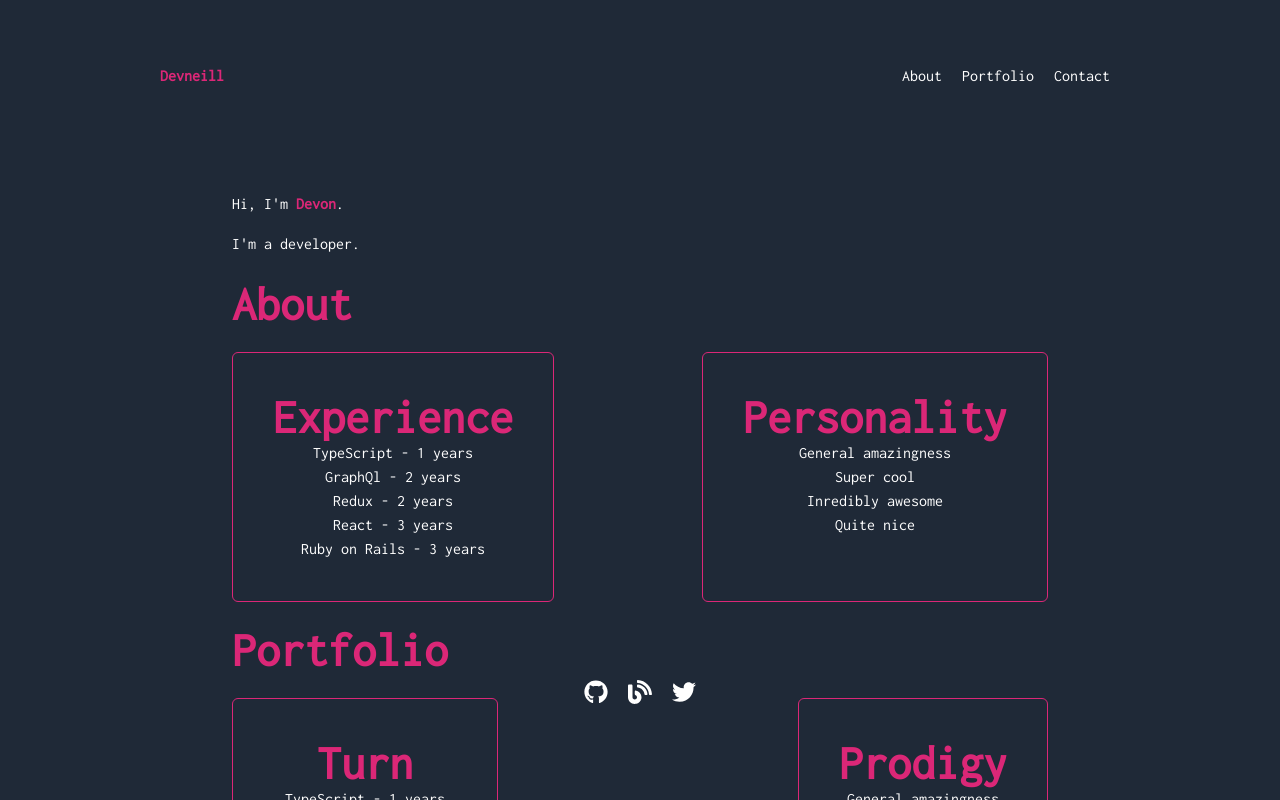
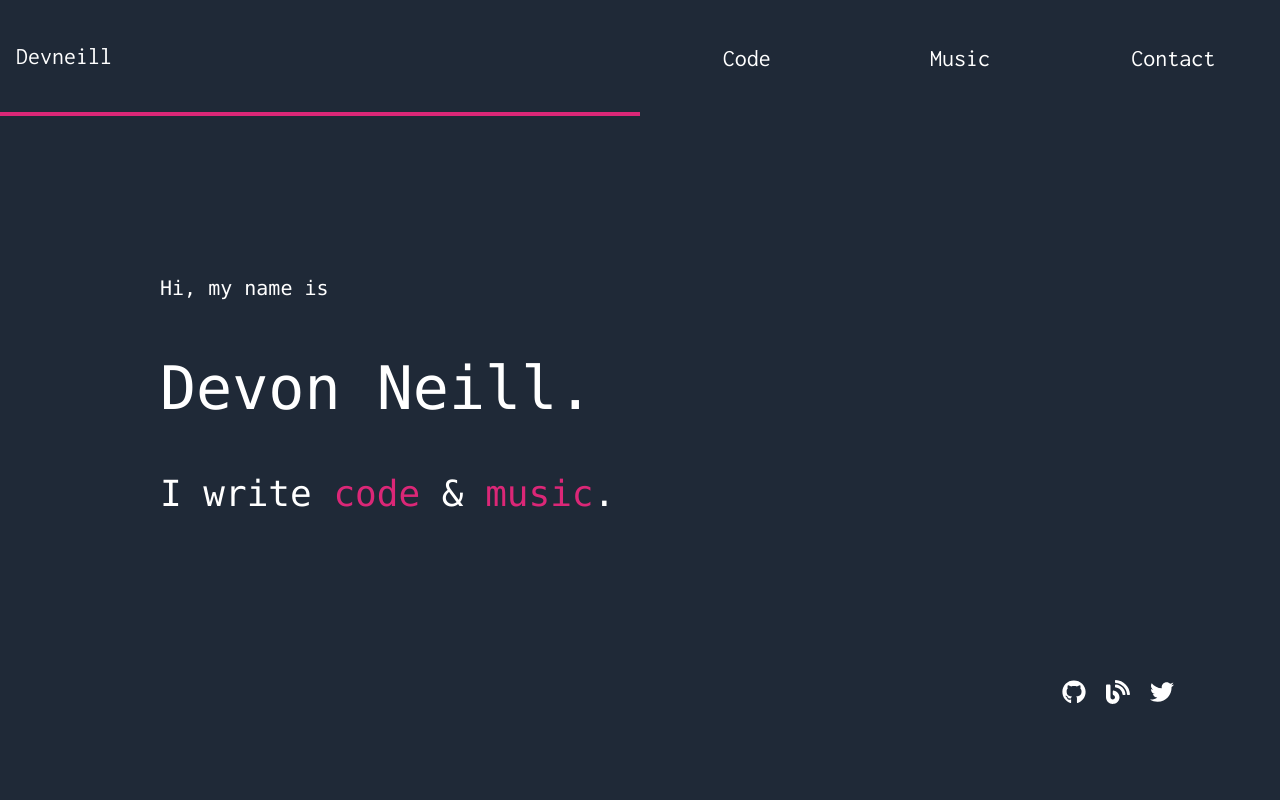
Before and after one commit to devneill/portfolio, a React (Vite) app: page / in a window 1280 px wide. Built offline with nearby package versions, Linux system fonts and the light colour scheme.

Commit message:
Use page components

```diff
--- a/src/App.tsx
+++ b/src/App.tsx
@@ -1,133 +1,25 @@
 import './App.css';
-import { FaGithub, FaBlog, FaTwitter } from 'react-icons/fa';
+import { useState } from 'react';
+import { PAGES } from './utils';
+import { Code, Contact, Home, Music } from './pages';
+import { Navigation, SocialLinks } from './components';
 
 function App() {
+  const [page, setPage] = useState(PAGES.HOME);
+
   return (
-    <div className="flex flex-col gap-6 relative overflow-scroll h-screen px-6 xl:px-24  bg-gray-800 text-white ">
-      <header className="w-full sticky top-0 p-6 xl:p-16">
-        <span>Devneill</span>
-        <nav className="float-right">
-          <a
-            className="App-link"
-            href="https://reactjs.org"
-            target="_blank"
-            rel="noopener noreferrer"
-          >
-            About
-          </a>
-          <a
-            className="App-link"
-            href="https://reactjs.org"
-            target="_blank"
-            rel="noopener noreferrer"
-          >
-            Portfolio
-          </a>
-          <a
-            className="App-link"
-            href="https://reactjs.org"
-            target="_blank"
-            rel="noopener noreferrer"
-          >
-            Contact
-          </a>
-        </nav>
+    <div className="flex flex-col min-h-screen overflow-scroll text-white">
+      <header className="flex-none w-full sticky top-0  bg-gray-800">
+        <Navigation page={page} setPage={setPage} />
       </header>
-      <main className="flex flex-col gap-6 w-full md:w-9/12 mx-auto">
-        <article>
-          <p>
-            Hi, I'm <span>Devon</span>.
-          </p>
-          <p>I'm a developer.</p>
-        </article>
-        <h1 className="text-3xl xl:text-5xl font-bold text-pink-600">About</h1>
-        <article className="flex flex-col md:flex-row justify-between text-center gap-6">
-          <section className="p-10 border rounded-md border-pink-600">
-            <h2 className="text-3xl xl:text-5xl font-bold text-pink-600">
-              Experience
-            </h2>
-            <ul>
-              <li>TypeScript - 1 years</li>
-              <li>GraphQl - 2 years</li>
-              <li>Redux - 2 years</li>
-              <li>React - 3 years</li>
-              <li>Ruby on Rails - 3 years </li>
-            </ul>
-          </section>
-          <section className="p-10 border rounded-md border-pink-600">
-            <h2 className="text-3xl xl:text-5xl font-bold text-pink-600">
-              Personality
-            </h2>
-            <ul>
-              <li>General amazingness</li>
-              <li>Super cool</li>
-              <li>Inredibly awesome</li>
-              <li>Quite nice</li>
-            </ul>
-          </section>
-        </article>
-        <h1 className="text-3xl xl:text-5xl font-bold text-pink-600">
-          Portfolio
-        </h1>
-        <article className="flex flex-col md:flex-row justify-between text-center gap-6">
-          <section className="p-10 border rounded-md border-pink-600">
-            <h2 className="text-3xl xl:text-5xl font-bold text-pink-600">
-              Turn
-            </h2>
-            <ul>
-              <li>TypeScript - 1 years</li>
-              <li>GraphQl - 2 years</li>
-              <li>Redux - 2 years</li>
-              <li>React - 3 years</li>
-              <li>Ruby on Rails - 3 years </li>
-            </ul>
-          </section>
-          <section className="p-10 border rounded-md border-pink-600">
-            <h2 className="text-3xl xl:text-5xl font-bold text-pink-600">
-              Prodigy
-            </h2>
-            <ul>
-              <li>General amazingness</li>
-              <li>Super cool</li>
-              <li>Inredibly awesome</li>
-              <li>Quite nice</li>
-            </ul>
-          </section>
-        </article>
-        <h1 className="text-3xl xl:text-5xl font-bold text-pink-600">
-          Contact
-        </h1>
-        <form className="flex flex-col md:flex-row justify-between text-center gap-6">
-          form here
-        </form>
+      <main className="flex flex-grow gap-6 w-11/12 md:w-9/12 mx-auto">
+        {page === PAGES.HOME && <Home setPage={setPage} />}
+        {page === PAGES.CODE && <Code />}
+        {page === PAGES.MUSIC && <Music />}
+        {page === PAGES.CONTACT && <Contact />}
       </main>
-      <footer className="w-full sticky bottom-0 p-6 xl:p-24 text-2xl mx-auto">
-        <nav className="flex justify-center">
-          <a
-            className="App-link"
-            href="https://github.com/devneillza"
-            target="_blank"
-            rel="noopener noreferrer"
-          >
-            <FaGithub title="Github" />
-          </a>
-          <a
-            className="App-link"
-            href="https://devneill.hashnode.dev"
-            target="_blank"
-            rel="noopener noreferrer"
-          >
-            <FaBlog title="Blog" />
-          </a>
-          <a
-            className="App-link"
-            href="https://twitter.com/devneill"
-            target="_blank"
-            rel="noopener noreferrer"
-          >
-            <FaTwitter title="Twitter" />
-          </a>
-        </nav>
+      <footer className="w-full sticky bottom-0 p-6 xl:px-24 xl:pb-24 text-2xl mx-auto bg-gray-800">
+        <SocialLinks />
       </footer>
     </div>
   );
--- /dev/null
+++ b/src/pages/index.ts
@@ -0,0 +1,4 @@
+export * from './Home';
+export * from './Code';
+export * from './Music';
+export * from './Contact';
```
